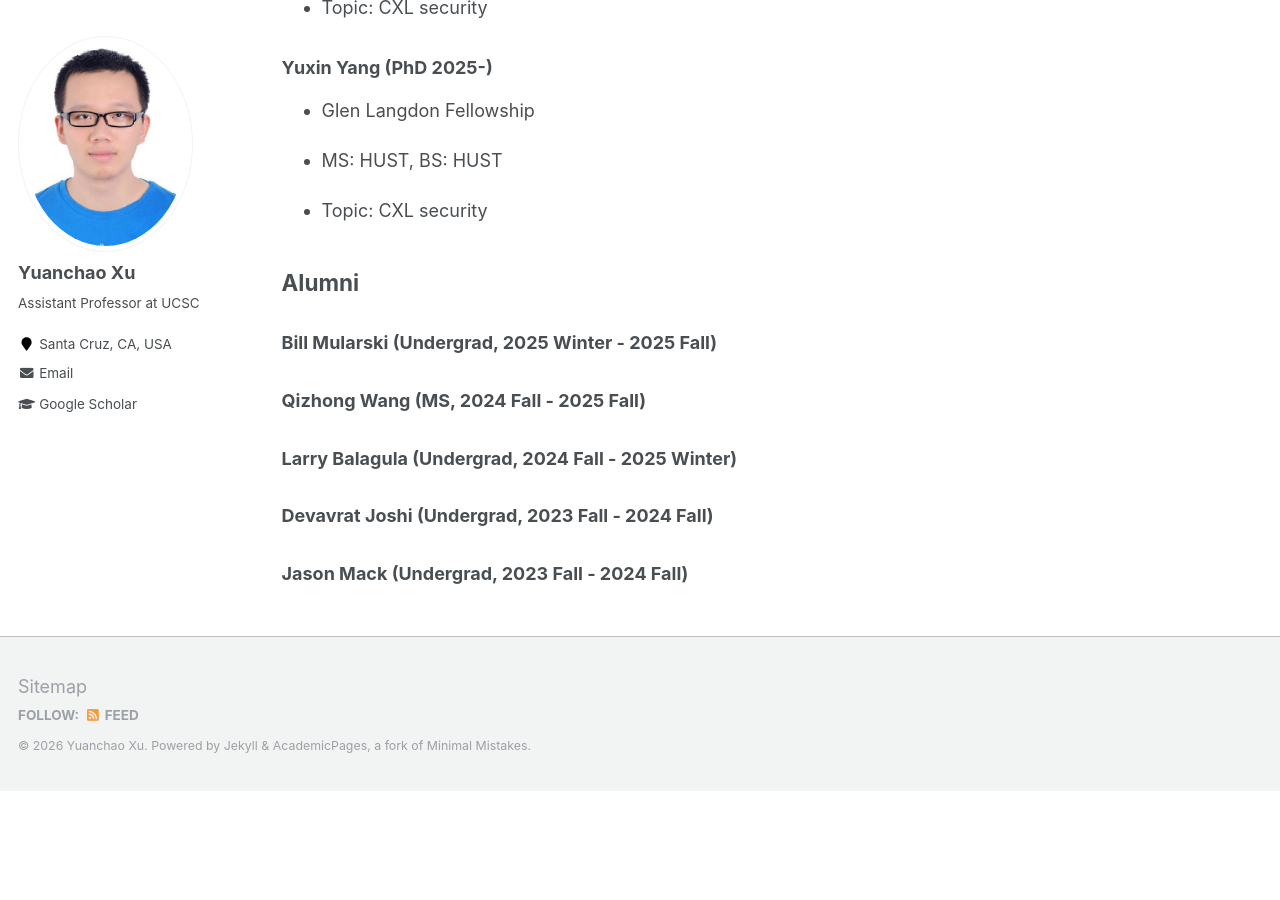
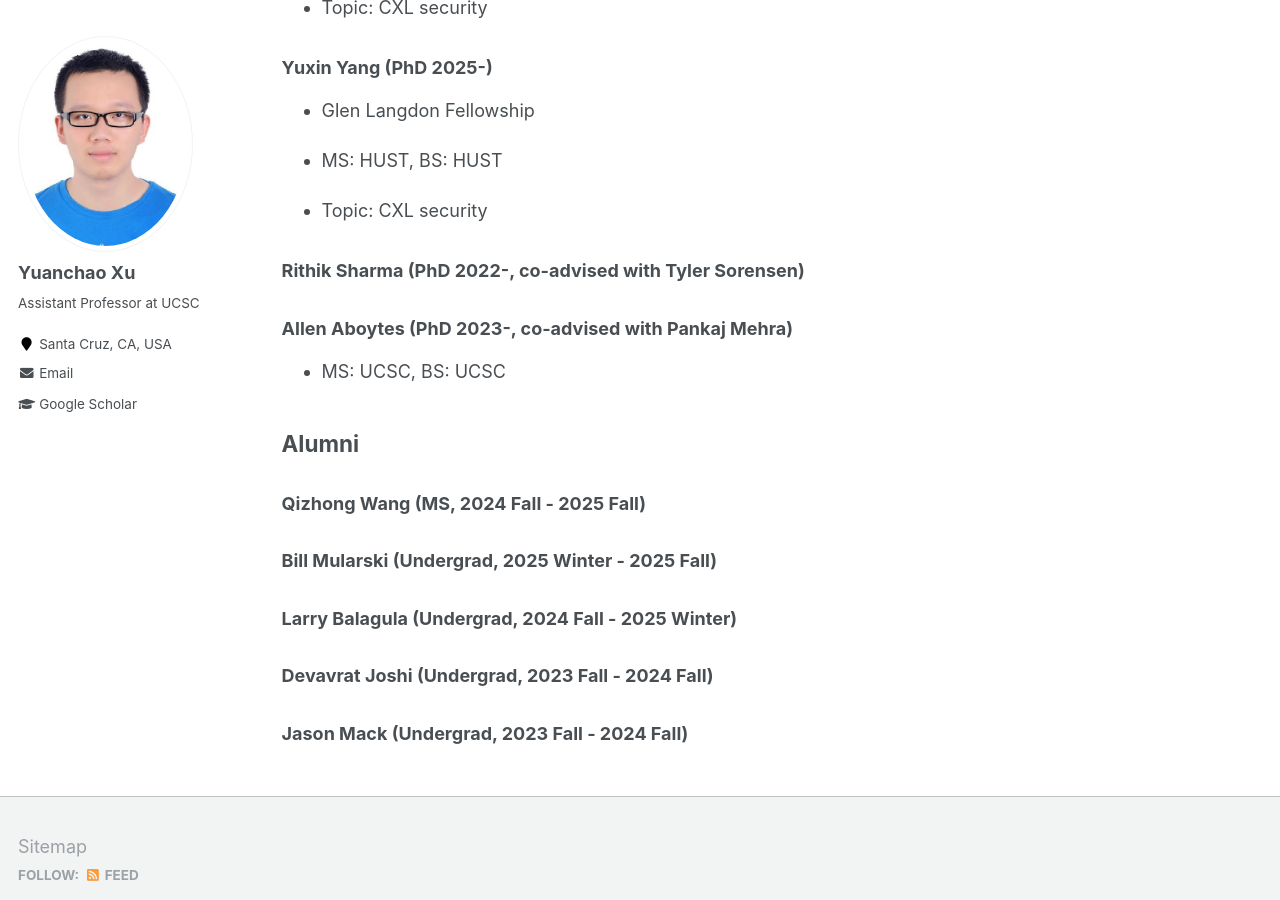
Before and after one commit to yuanchaoxu6/yuanchaoxu6.github.io, a Jekyll site: the page built from _pages/students.md, in a window 1280 px wide and 900 px high, scrolled down 656 px. Built offline with Jekyll 4.4.1, drawn with Linux system fonts in a browser that asks for light colours; before the commit the page ends 1447 px from its top, so only the background shows below that.

Commit message:
Update students.md

```diff
--- a/_pages/students.md
+++ b/_pages/students.md
@@ -33,13 +33,19 @@ author_profile: true
 
 - Topic: CXL security
 
+### Rithik Sharma (PhD 2022-, co-advised with Tyler Sorensen)
+
+### Allen Aboytes (PhD 2023-, co-advised with Pankaj Mehra)
+
+- MS: UCSC, BS: UCSC
+
 
 
 ## Alumni
 
+### Qizhong Wang (MS, 2024 Fall - 2025 Fall)
+
 ### Bill Mularski (Undergrad, 2025 Winter - 2025 Fall)
-
-### Qizhong Wang (MS, 2024 Fall - 2025 Fall)
 
 ### Larry Balagula (Undergrad, 2024 Fall - 2025 Winter)
 
```
